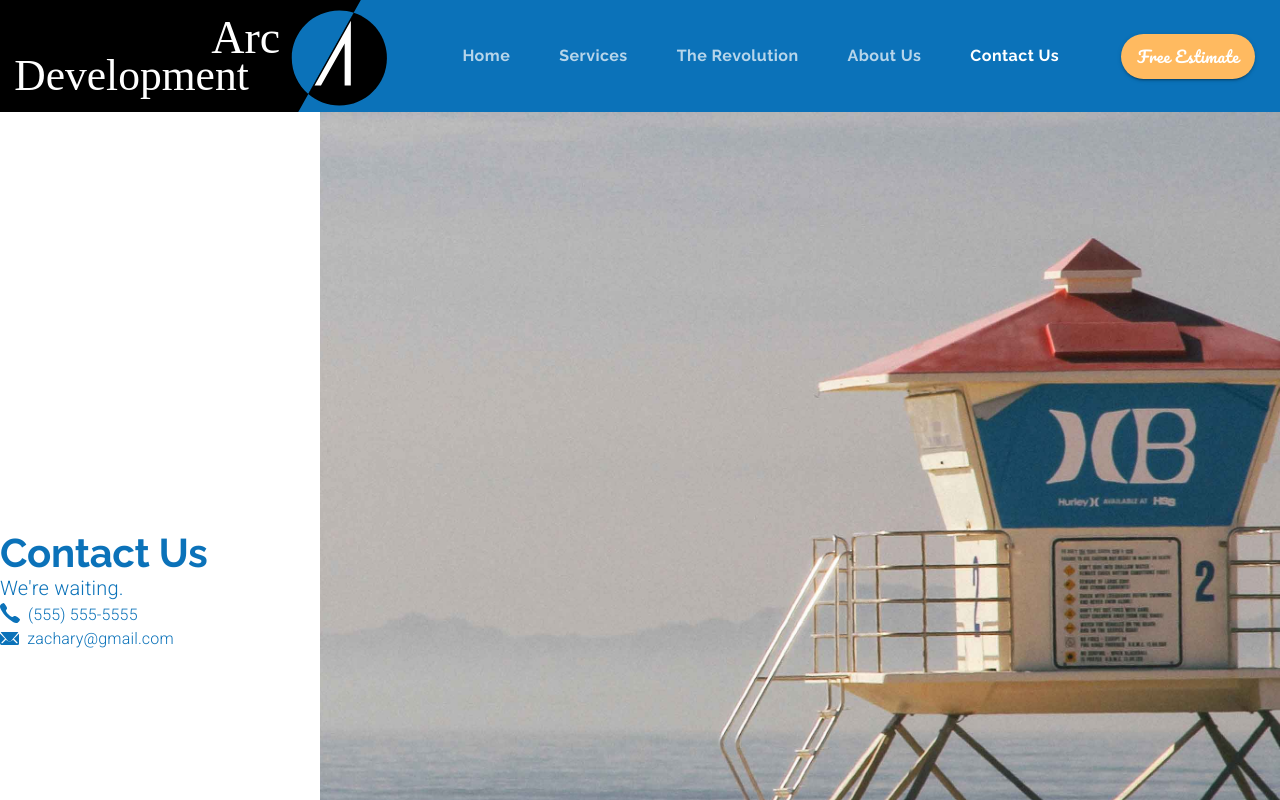
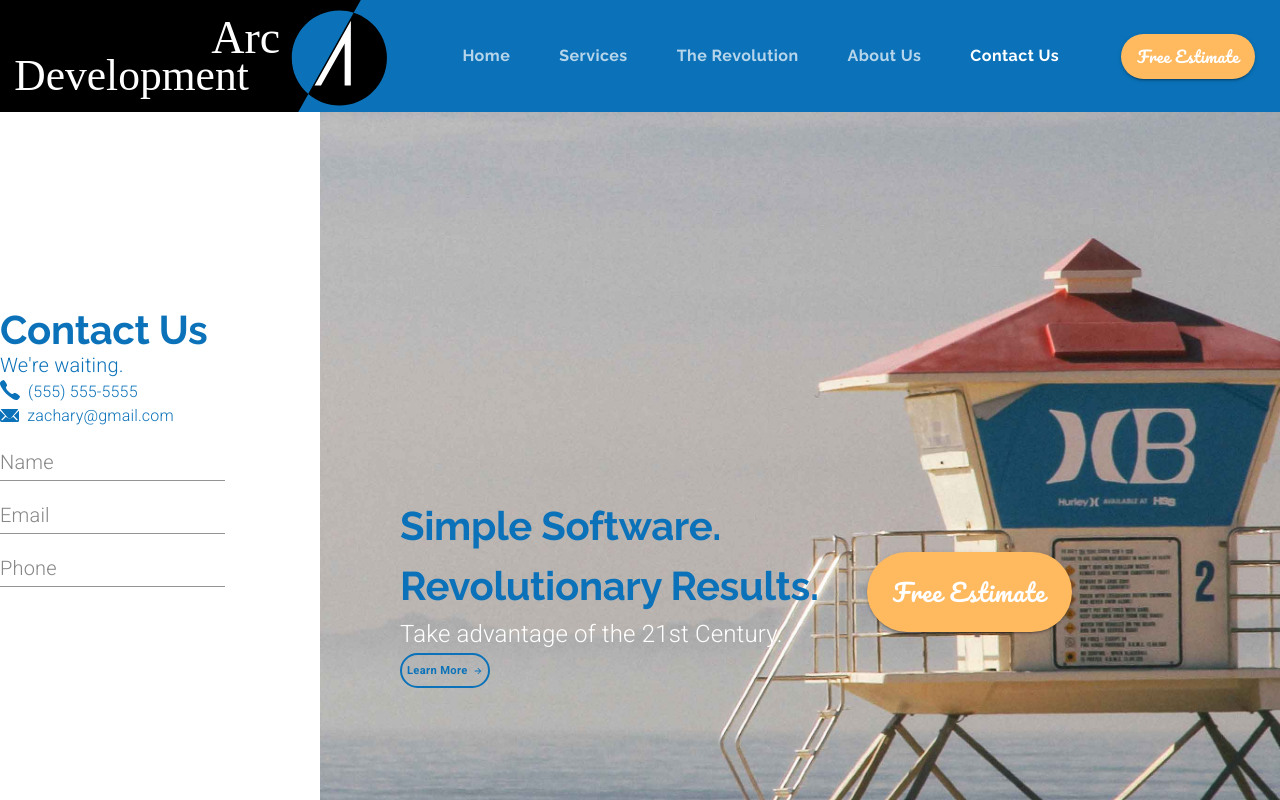
Before and after one commit to ms77grz/material-ui-react-full-course, a React (Create React App) app: page /contact in a window 1280 px wide. Shown: the top 800 px of the page. Built offline with nearby package versions, Linux system fonts and the light colour scheme.

Commit message:
Using TextFields - State Controlled Values

```diff
--- a/src/components/Contact.js
+++ b/src/components/Contact.js
@@ -1,13 +1,17 @@
+import { useState } from 'react';
 import { Link } from 'react-router-dom';
 import { makeStyles, useTheme } from '@material-ui/core/styles';
 import Grid from '@material-ui/core/Grid';
 import Typography from '@material-ui/core/Typography';
 import Button from '@material-ui/core/Button';
 import TextField from '@material-ui/core/TextField';
+import ButtonArrow from '../components/ui/ButtonArrow';
+import useMediaQuery from '@material-ui/core/useMediaQuery';
 
 import background from '../assets/background.jpg';
 import phoneIcon from '../assets/phone.svg';
 import emailIcon from '../assets/email.svg';
+import airplane from '../assets/send.svg';
 
 const useStyles = makeStyles(theme => ({
   background: {
@@ -17,11 +21,44 @@
     backgroundRepeat: 'no-repeat',
     height: '60em',
   },
+  estimateBtn: {
+    ...theme.typography.estimate,
+    borderRadius: 50,
+    height: 80,
+    width: 205,
+    backgroundColor: theme.palette.common.orange,
+    fontSize: '1.5rem',
+    marginRight: '5rem',
+    marginLeft: '2em',
+    '&:hover': {
+      backgroundColor: theme.palette.secondary.light,
+    },
+    [theme.breakpoints.down('sm')]: {
+      marginLeft: 0,
+      marginRight: 0,
+    },
+  },
+  learnBtn: {
+    ...theme.typography.learnBtn,
+    fontSize: '0.7rem',
+    height: 35,
+    padding: 5,
+    [theme.breakpoints.down('sm')]: {
+      marginBottom: '2em',
+    },
+  },
 }));
 
-export default function Contact() {
+export default function Contact(props) {
+  const { setValue } = props;
   const classes = useStyles();
   const theme = useTheme();
+  const matchesSM = useMediaQuery(theme.breakpoints.down('sm'));
+
+  const [name, setName] = useState('');
+  const [email, setEmail] = useState('');
+  const [phone, setPhone] = useState('');
+  const [message, setMessage] = useState('');
 
   return (
     <Grid container>
@@ -67,8 +104,106 @@
             </Typography>
           </Grid>
         </Grid>
+        <Grid item container>
+          <Grid item>
+            <TextField
+              label='Name'
+              id='name'
+              value={name}
+              onChange={event => setName(event.target.value)}
+            />
+          </Grid>
+          <Grid item>
+            <TextField
+              label='Email'
+              id='email'
+              value={email}
+              onChange={event => setEmail(event.target.value)}
+            />
+          </Grid>
+          <Grid item>
+            <TextField
+              label='Phone'
+              id='phone'
+              value={phone}
+              onChange={event => setPhone(event.target.value)}
+            />
+          </Grid>
+        </Grid>
+        <Grid item>
+          <TextField
+            value={message}
+            multiline
+            rows={10}
+            id='message'
+            onChange={event => setMessage(event.target.value)}
+          />
+        </Grid>
+        <Grid item>
+          <Button variant='contained'>
+            Send Message <img src={airplane} alt='paper airplane' />{' '}
+          </Button>
+        </Grid>
       </Grid>
-      <Grid item container className={classes.background} lg={9}></Grid>
+      <Grid
+        item
+        container
+        className={classes.background}
+        lg={9}
+        alignItems='center'
+      >
+        <Grid
+          item
+          style={{
+            marginLeft: matchesSM ? 0 : '5rem',
+            textAlign: matchesSM ? 'center' : 'inherit',
+          }}
+        >
+          <Grid container direction='column'>
+            <Grid item>
+              <Typography variant='h2'>
+                Simple Software.
+                <br />
+                Revolutionary Results.
+              </Typography>
+              <Typography variant='subtitle2' style={{ fontSize: '1.5rem' }}>
+                Take advantage of the 21st Century.
+              </Typography>
+              <Grid
+                container
+                item
+                justifyContent={matchesSM ? 'center' : undefined}
+              >
+                <Button
+                  component={Link}
+                  to='/revolution'
+                  className={classes.learnBtn}
+                  variant='outlined'
+                  onClick={() => setValue(2)}
+                >
+                  <span style={{ marginRight: 5 }}>Learn More</span>
+                  <ButtonArrow
+                    width={10}
+                    height={10}
+                    fill={theme.palette.common.blue}
+                  />
+                </Button>
+              </Grid>
+            </Grid>
+          </Grid>
+        </Grid>
+        <Grid item>
+          <Button
+            component={Link}
+            to='/estimate'
+            variant='contained'
+            className={classes.estimateBtn}
+            onClick={() => setValue(5)}
+          >
+            Free Estimate
+          </Button>
+        </Grid>
+      </Grid>
     </Grid>
   );
 }
--- a/src/components/Revolution.js
+++ b/src/components/Revolution.js
@@ -32,7 +32,6 @@
   const theme = useTheme();
   const matchesMD = useMediaQuery(theme.breakpoints.down('md'));
   const matchesSM = useMediaQuery(theme.breakpoints.down('sm'));
-  const matchesXS = useMediaQuery(theme.breakpoints.down('xs'));
 
   const defaultOptions = {
     loop: true,
```
